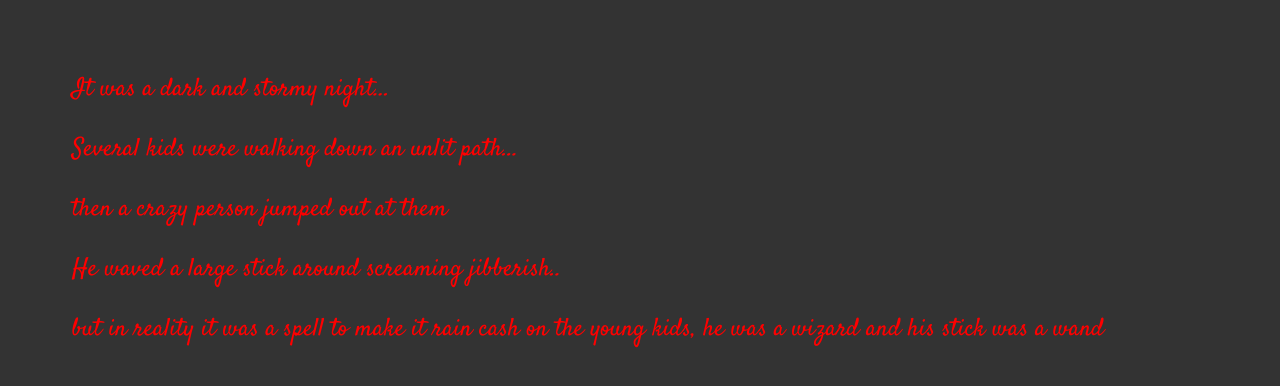
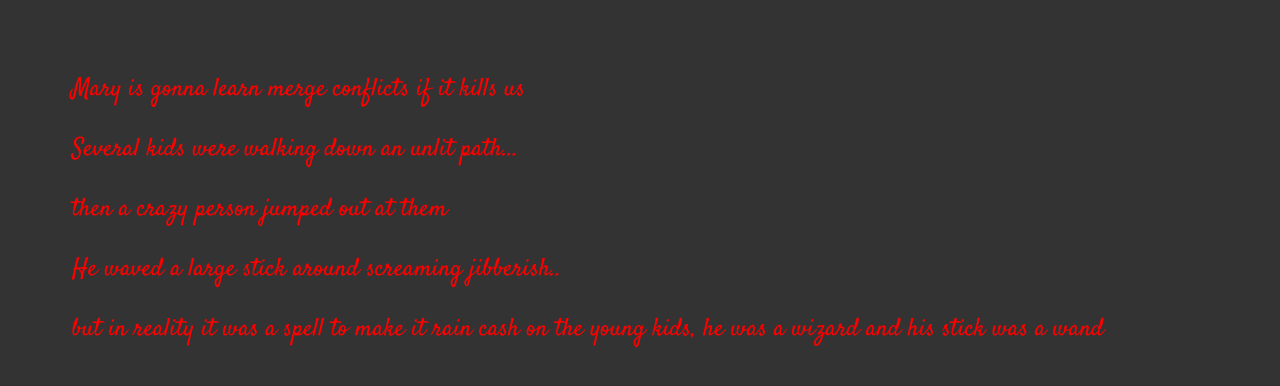
Before and after one commit to Mary-Sheldon/fireside-story, a plain HTML site: page index.HTML in a window 1280 px wide. Drawn offline with Linux system fonts and the light colour scheme.

Commit message:
changed line 1

```diff
--- a/index.HTML
+++ b/index.HTML
@@ -4,7 +4,7 @@
     <link href="https://fonts.googleapis.com/css?family=Satisfy" rel="stylesheet">
   </head>
   <body>
-    <p>It was a dark and stormy night...</p>
+    <p>Mary is gonna learn merge conflicts if it kills us</p>
     <p>Several kids were walking down an unlit path... </p>
     <p> then a crazy person jumped out at them<p>
     <p>He waved a large stick around screaming jibberish..</p>
```
